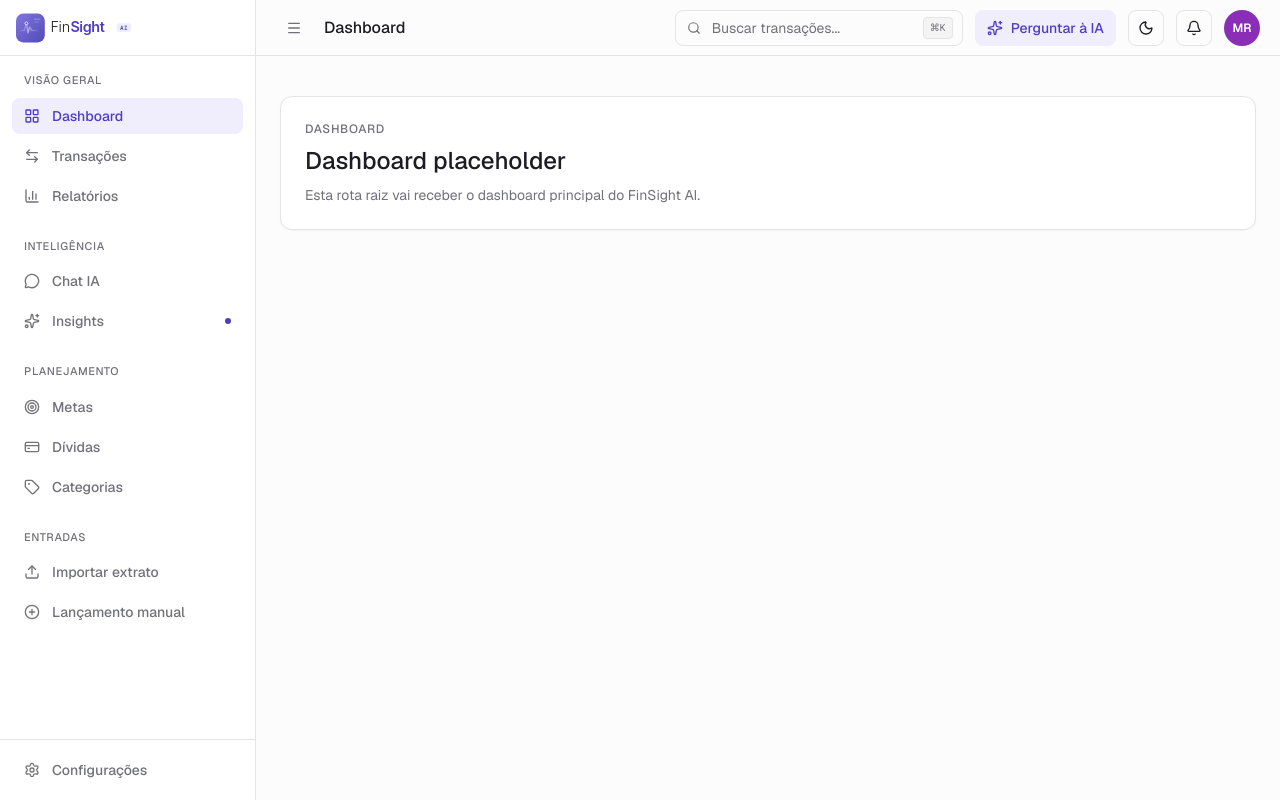
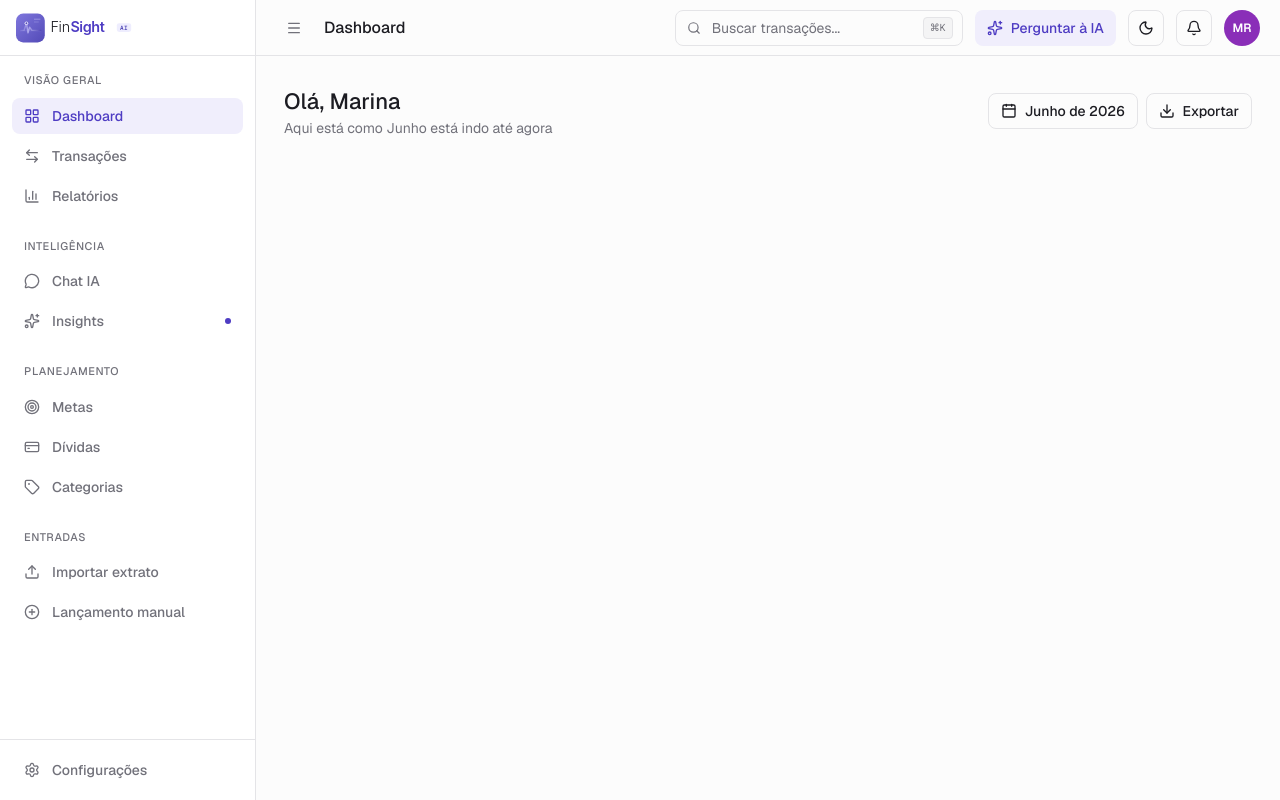
Before and after one commit to fernandaquerino/finsight-ai, a Next.js app: page / in a window 1280 px wide. Built offline with nearby package versions, Linux system fonts and the light colour scheme.

Commit message:
feat: add dashboard header

```diff
--- a/src/app/(app)/page.tsx
+++ b/src/app/(app)/page.tsx
@@ -1,14 +1,36 @@
+"use client";
+
+import { Button } from "@/components/ui/Button";
+import { getMonthAndYear, getMonthName, getToday } from "@/utils/date";
+import { Calendar, Download } from "lucide-react";
+
 export default function DashboardPage() {
+  const today = getToday();
+  const currentMonth = getMonthName(today);
+  const currentMonthAndYear = getMonthAndYear(today);
+
   return (
-    <main className="mx-auto w-full max-w-6xl px-6 py-10">
-      <div className="rounded-lg border bg-card p-6 shadow-card">
-        <p className="text-xs font-medium tracking-[0.06em] text-muted-foreground uppercase">
-          Dashboard
-        </p>
-        <h1 className="mt-2 text-2xl font-medium">Dashboard placeholder</h1>
-        <p className="mt-2 max-w-2xl text-sm text-muted-foreground">
-          Esta rota raiz vai receber o dashboard principal do FinSight AI.
-        </p>
+    <main className="mx-auto w-full max-w-7xl p-7">
+      {/* Dashboard header */}
+      <div className="flex items-center justify-between">
+        {/* Nome do usuário, subtitulo */}
+        <div>
+          <p className="text-lg font-medium text-foreground">Olá, Marina</p>
+          <p className="text-sm text-muted-foreground">
+            {`Aqui está como ${currentMonth} está indo até agora`}
+          </p>
+        </div>
+        {/* Botões de ação */}
+        <div className="flex gap-2">
+          <Button variant="secondary" size="sm">
+            <Calendar />
+            {currentMonthAndYear}
+          </Button>
+          <Button variant="secondary" size="sm">
+            <Download />
+            Exportar
+          </Button>
+        </div>
       </div>
     </main>
   );
--- a/src/app/globals.css
+++ b/src/app/globals.css
@@ -101,7 +101,9 @@
   --font-mono: var(--font-geist-mono);
 
   --text-micro: 0.6875rem;
+  --text-sm: 0.875rem;
   --text-md: 1rem;
+  --text-lg: 1.375rem;
   --text-metric: 1.625rem;
 
   --radius-xs: var(--radius-xs);
```
